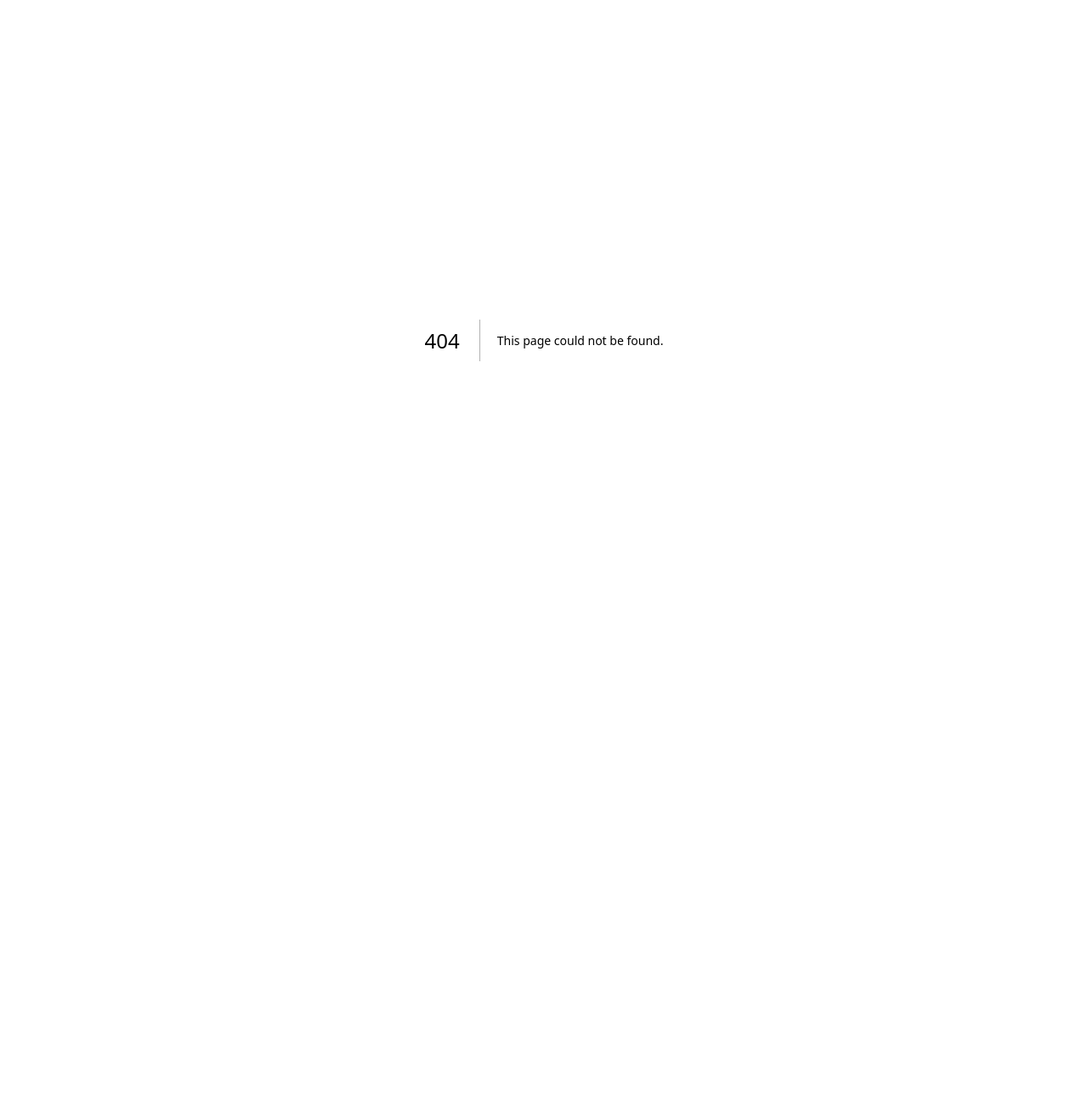
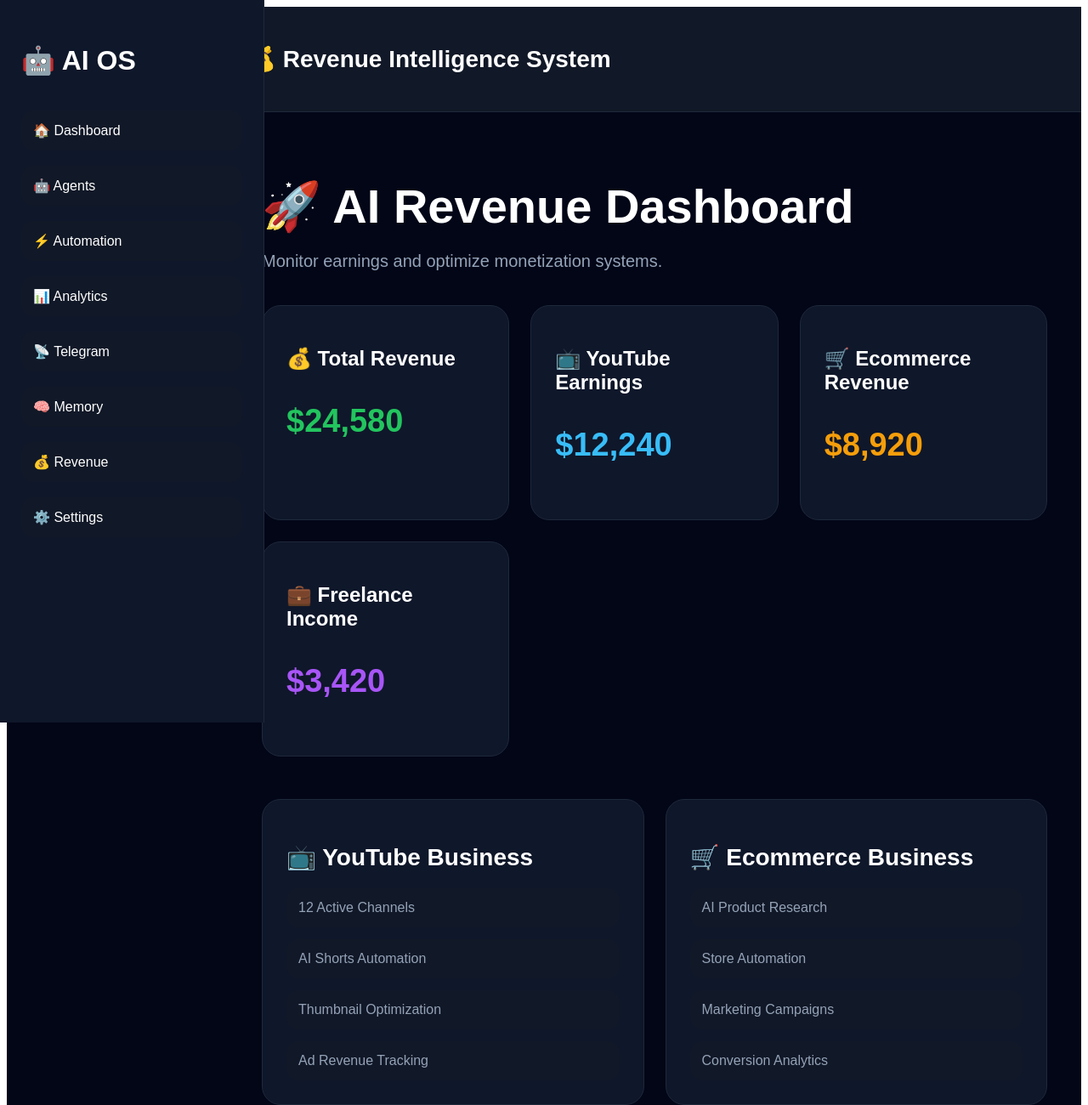
Before and after one commit to snapsparkofficial00-cloud/Ai, a Next.js app: page /revenue in a window 1280 px wide. Before the commit this address had no page. Shown: the top 1300 px of the page at 85% size. Before the commit the page ends 800 px from the top, so only its background shows below. Built offline with nearby package versions, Linux system fonts and the light colour scheme.

Commit message:
Create page.tsx

```diff
--- /dev/null
+++ b/app/revenue/page.tsx
@@ -0,0 +1,426 @@
+import Link from "next/link";
+
+export default function RevenuePage() {
+  return (
+    <main
+      style={{
+        background: "#020617",
+        minHeight: "100vh",
+        color: "white",
+        fontFamily: "Arial",
+        display: "flex",
+      }}
+    >
+      {/* SIDEBAR */}
+
+      <aside
+        style={{
+          width: "260px",
+          background: "#0f172a",
+          padding: "25px",
+          height: "100vh",
+          position: "fixed",
+          left: 0,
+          top: 0,
+          borderRight: "1px solid #1e293b",
+        }}
+      >
+        <h1
+          style={{
+            fontSize: "32px",
+            marginBottom: "40px",
+          }}
+        >
+          🤖 AI OS
+        </h1>
+
+        <nav
+          style={{
+            display: "flex",
+            flexDirection: "column",
+            gap: "18px",
+          }}
+        >
+          <SidebarLink href="/" label="🏠 Dashboard" />
+          <SidebarLink href="/agents" label="🤖 Agents" />
+          <SidebarLink href="/automation" label="⚡ Automation" />
+          <SidebarLink href="/analytics" label="📊 Analytics" />
+          <SidebarLink href="/telegram" label="📡 Telegram" />
+          <SidebarLink href="/memory" label="🧠 Memory" />
+          <SidebarLink href="/revenue" label="💰 Revenue" />
+          <SidebarLink href="/settings" label="⚙️ Settings" />
+        </nav>
+      </aside>
+
+      {/* MAIN */}
+
+      <div
+        style={{
+          marginLeft: "260px",
+          width: "100%",
+        }}
+      >
+        {/* NAVBAR */}
+
+        <header
+          style={{
+            background: "#111827",
+            padding: "22px",
+            borderBottom: "1px solid #1e293b",
+          }}
+        >
+          <h2
+            style={{
+              fontSize: "28px",
+            }}
+          >
+            💰 Revenue Intelligence System
+          </h2>
+        </header>
+
+        {/* CONTENT */}
+
+        <div
+          style={{
+            padding: "40px",
+          }}
+        >
+          <h1
+            style={{
+              fontSize: "56px",
+              marginBottom: "10px",
+            }}
+          >
+            🚀 AI Revenue Dashboard
+          </h1>
+
+          <p
+            style={{
+              color: "#94a3b8",
+              fontSize: "20px",
+            }}
+          >
+            Monitor earnings and optimize monetization systems.
+          </p>
+
+          {/* REVENUE STATS */}
+
+          <div
+            style={{
+              display: "grid",
+              gridTemplateColumns:
+                "repeat(auto-fit,minmax(260px,1fr))",
+              gap: "25px",
+              marginTop: "40px",
+            }}
+          >
+            <RevenueCard
+              title="💰 Total Revenue"
+              value="$24,580"
+              color="#22c55e"
+            />
+
+            <RevenueCard
+              title="📺 YouTube Earnings"
+              value="$12,240"
+              color="#38bdf8"
+            />
+
+            <RevenueCard
+              title="🛒 Ecommerce Revenue"
+              value="$8,920"
+              color="#f59e0b"
+            />
+
+            <RevenueCard
+              title="💼 Freelance Income"
+              value="$3,420"
+              color="#a855f7"
+            />
+          </div>
+
+          {/* BUSINESS MODULES */}
+
+          <div
+            style={{
+              marginTop: "50px",
+              display: "grid",
+              gridTemplateColumns:
+                "repeat(auto-fit,minmax(340px,1fr))",
+              gap: "25px",
+            }}
+          >
+            <BusinessBox
+              title="📺 YouTube Business"
+              items={[
+                "12 Active Channels",
+                "AI Shorts Automation",
+                "Thumbnail Optimization",
+                "Ad Revenue Tracking",
+              ]}
+            />
+
+            <BusinessBox
+              title="🛒 Ecommerce Business"
+              items={[
+                "AI Product Research",
+                "Store Automation",
+                "Marketing Campaigns",
+                "Conversion Analytics",
+              ]}
+            />
+
+            <BusinessBox
+              title="💼 Freelance Business"
+              items={[
+                "Client Management",
+                "AI Proposal System",
+                "Project Tracking",
+                "Invoice Monitoring",
+              ]}
+            />
+
+            <BusinessBox
+              title="📸 Social Media Growth"
+              items={[
+                "Instagram AI",
+                "Reels Automation",
+                "Trend Detection",
+                "Audience Growth",
+              ]}
+            />
+          </div>
+
+          {/* REVENUE PIPELINE */}
+
+          <div
+            style={{
+              marginTop: "50px",
+              background: "#0f172a",
+              padding: "35px",
+              borderRadius: "25px",
+            }}
+          >
+            <h2
+              style={{
+                fontSize: "34px",
+                marginBottom: "25px",
+              }}
+            >
+              🔥 AI Revenue Pipeline
+            </h2>
+
+            <div
+              style={{
+                display: "flex",
+                flexWrap: "wrap",
+                gap: "15px",
+                alignItems: "center",
+              }}
+            >
+              <Pipeline text="Trend AI" />
+              <Arrow />
+              <Pipeline text="Content AI" />
+              <Arrow />
+              <Pipeline text="Marketing AI" />
+              <Arrow />
+              <Pipeline text="Audience Growth" />
+              <Arrow />
+              <Pipeline text="Revenue AI" />
+            </div>
+          </div>
+
+          {/* FUTURE */}
+
+          <div
+            style={{
+              marginTop: "50px",
+              background: "#0f172a",
+              padding: "35px",
+              borderRadius: "25px",
+            }}
+          >
+            <h2
+              style={{
+                fontSize: "34px",
+                marginBottom: "20px",
+              }}
+            >
+              🚀 Autonomous AI Economy
+            </h2>
+
+            <p
+              style={{
+                color: "#94a3b8",
+                lineHeight: "1.9",
+                fontSize: "18px",
+              }}
+            >
+              Your Revenue AI system will eventually manage
+              multiple automated businesses including YouTube
+              channels, ecommerce brands, freelance services,
+              AI-generated products, marketing systems, and
+              autonomous monetization workflows operating
+              continuously in the cloud.
+            </p>
+          </div>
+        </div>
+      </div>
+    </main>
+  );
+}
+
+/* REVENUE CARD */
+
+function RevenueCard({
+  title,
+  value,
+  color,
+}: {
+  title: string;
+  value: string;
+  color: string;
+}) {
+  return (
+    <div
+      style={{
+        background: "#0f172a",
+        padding: "28px",
+        borderRadius: "22px",
+        border: "1px solid #1e293b",
+      }}
+    >
+      <h2
+        style={{
+          fontSize: "24px",
+          marginBottom: "14px",
+        }}
+      >
+        {title}
+      </h2>
+
+      <p
+        style={{
+          fontSize: "38px",
+          fontWeight: "bold",
+          color,
+        }}
+      >
+        {value}
+      </p>
+    </div>
+  );
+}
+
+/* BUSINESS BOX */
+
+function BusinessBox({
+  title,
+  items,
+}: {
+  title: string;
+  items: string[];
+}) {
+  return (
+    <div
+      style={{
+        background: "#0f172a",
+        padding: "28px",
+        borderRadius: "22px",
+        border: "1px solid #1e293b",
+      }}
+    >
+      <h2
+        style={{
+          fontSize: "28px",
+          marginBottom: "20px",
+        }}
+      >
+        {title}
+      </h2>
+
+      <div
+        style={{
+          display: "flex",
+          flexDirection: "column",
+          gap: "14px",
+        }}
+      >
+        {items.map((item, index) => (
+          <div
+            key={index}
+            style={{
+              background: "#111827",
+              padding: "14px",
+              borderRadius: "14px",
+              color: "#94a3b8",
+            }}
+          >
+            {item}
+          </div>
+        ))}
+      </div>
+    </div>
+  );
+}
+
+/* PIPELINE */
+
+function Pipeline({
+  text,
+}: {
+  text: string;
+}) {
+  return (
+    <div
+      style={{
+        background: "#111827",
+        padding: "14px 22px",
+        borderRadius: "14px",
+        border: "1px solid #1e293b",
+      }}
+    >
+      {text}
+    </div>
+  );
+}
+
+/* ARROW */
+
+function Arrow() {
+  return (
+    <div
+      style={{
+        fontSize: "24px",
+        color: "#38bdf8",
+      }}
+    >
+      →
+    </div>
+  );
+}
+
+/* SIDEBAR LINK */
+
+function SidebarLink({
+  href,
+  label,
+}: {
+  href: string;
+  label: string;
+}) {
+  return (
+    <Link
+      href={href}
+      style={{
+        color: "white",
+        textDecoration: "none",
+        background: "#111827",
+        padding: "14px",
+        borderRadius: "14px",
+      }}
+    >
+      {label}
+    </Link>
+  );
+}
```
